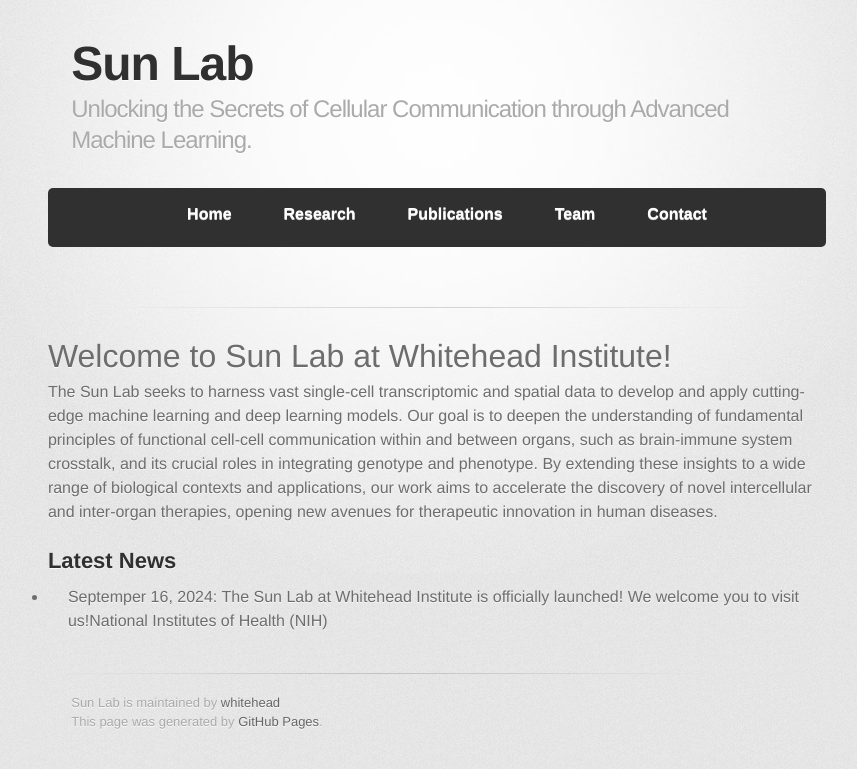
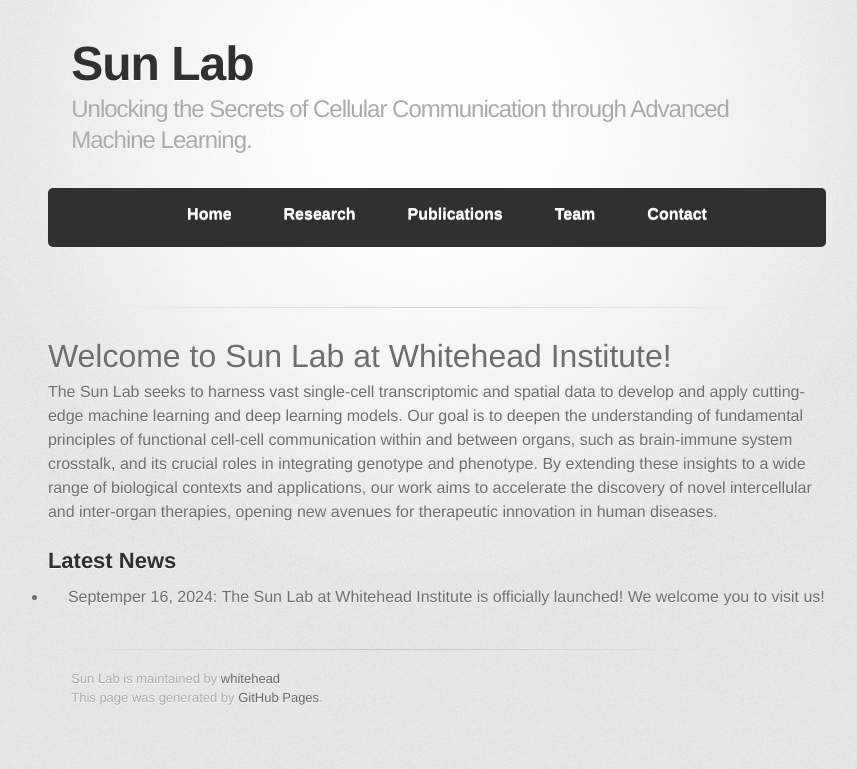
Before and after one commit to whitehead/SunLab, a Jekyll site: the page built from docs/index.md, in a window 1280 px wide. Shown: the top 769 px of the page, without its empty margins (171-1028 px from the left). Built offline with Jekyll 4.4.1, drawn with Linux system fonts in a browser that asks for light colours; some web fonts are replaced; our own code applies the rules of GitHub Pages for plain Markdown files.

Commit message:
Update index.md

```diff
--- a/docs/index.md
+++ b/docs/index.md
@@ -8,4 +8,4 @@ The Sun Lab seeks to harness vast single-cell transcriptomic and spatial data to
 
 ## Latest News
 
-- Septemper 16, 2024: The Sun Lab at Whitehead Institute is officially launched! We welcome you to visit us!National Institutes of Health (NIH)
+- Septemper 16, 2024: The Sun Lab at Whitehead Institute is officially launched! We welcome you to visit us!
```
